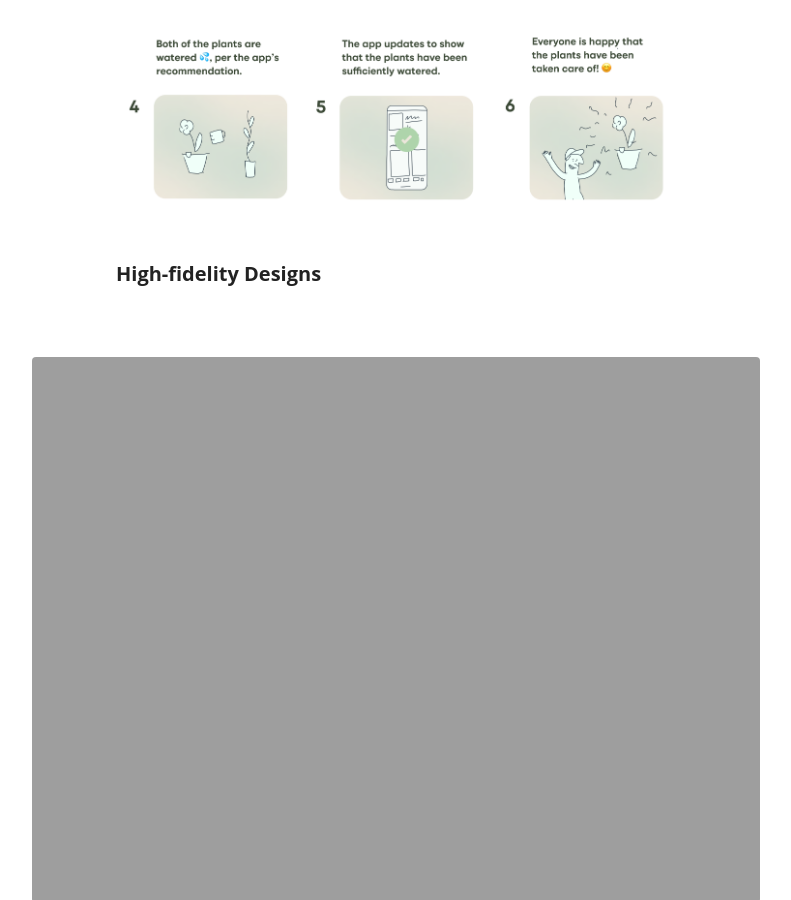
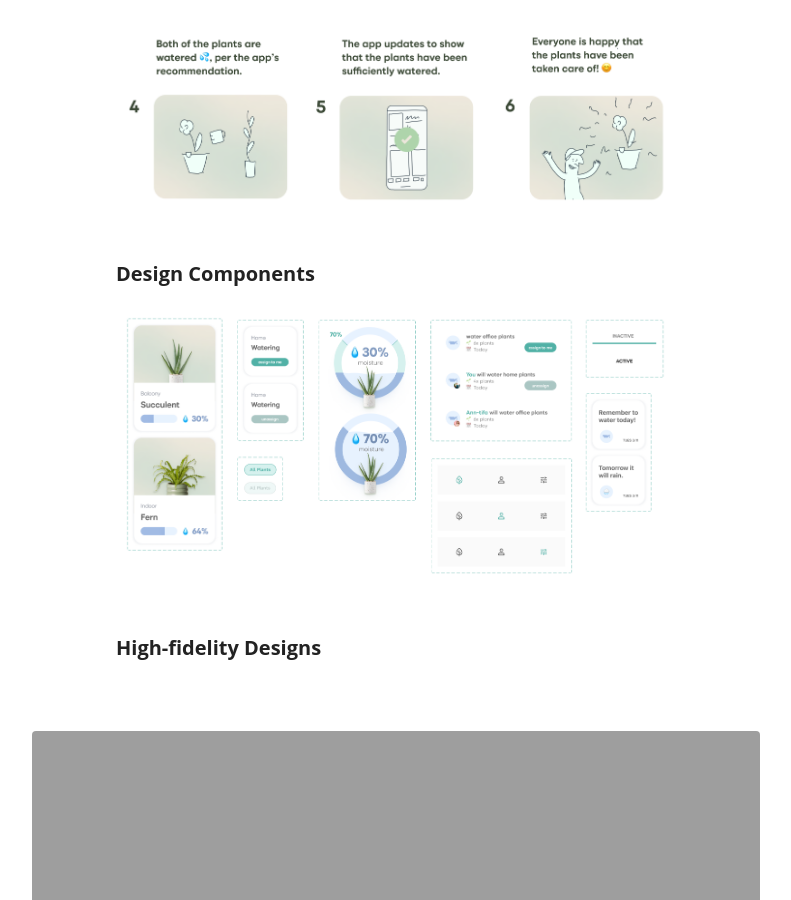
Before and after one commit to Nicholasdgiles/nicholasgiles.github.io, a Jekyll site: the page built from _posts/2021-11-10-plantcare.markdown, in a window 1280 px wide and 900 px high, scrolled down 1415 px. Shown: the whole window, without its empty margins (244-1035 px from the left). Built offline with Jekyll 4.4.1, drawn with Linux system fonts in a browser that asks for light colours.

Commit message:
updates_plantcare

```diff
--- a/_posts/2021-11-10-plantcare.markdown
+++ b/_posts/2021-11-10-plantcare.markdown
@@ -27,6 +27,9 @@ I am currently working on the design of a soil moisture sensor device and compan
 ### Storyboard
 <img src="http://nicholasgiles.com/assets/images/plantcare/plantcare_storyboard.png" alt="Plantcare Assistant Storyboard" />
 
+### Design Components
+<img src="http://nicholasgiles.com/assets/images/plantcare/product-components.png" alt="Design Components" />
+
 ### High-fidelity Designs
 
 <img src="http://nicholasgiles.com/assets/images/plantcare/product_mock.jpg" class="bigger-image" alt="Plantcare Assistant Hero Image" />
```
Also changed, not shown: assets/images/plantcare/product-components.png (added).
